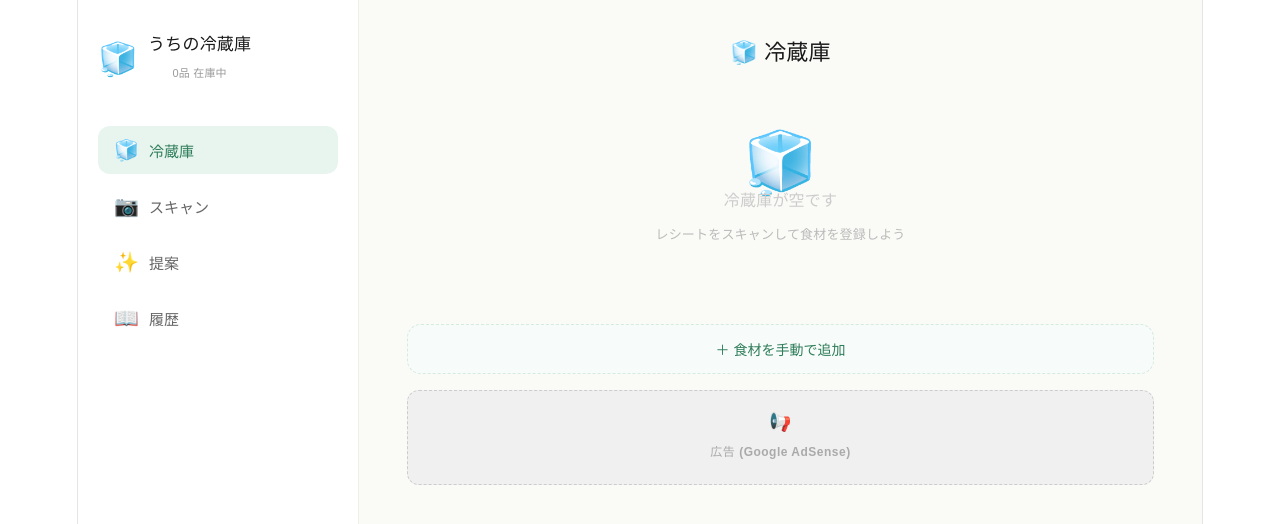
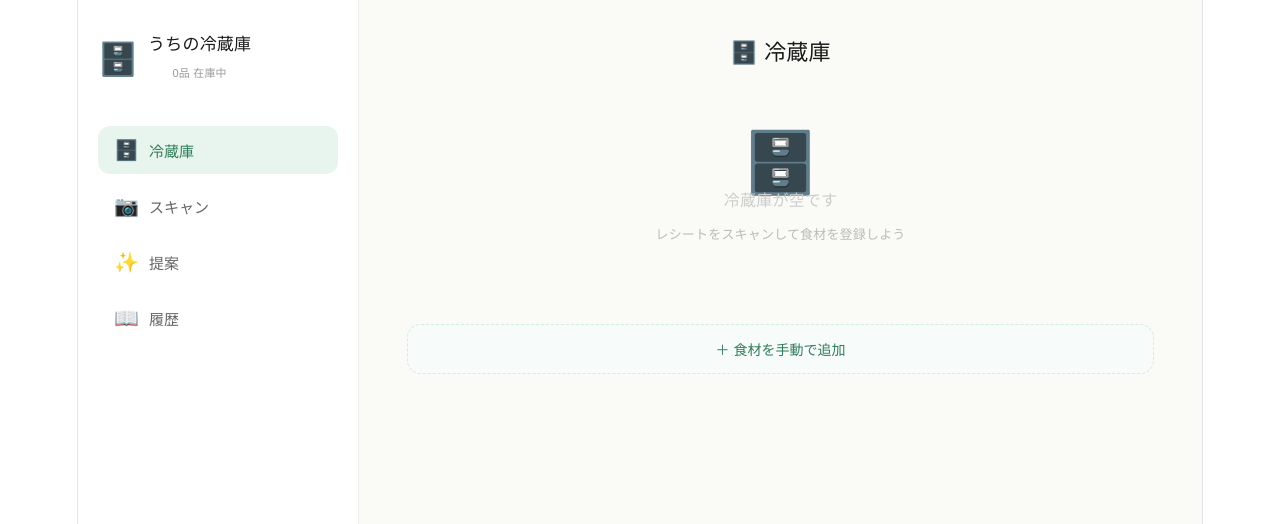
Before and after one commit to kight0122122-del/cook_plan, a React (Vite) app: page / in a window 1280 px wide. Shown: the top 524 px of the page. Built offline with nearby package versions, Linux system fonts and the light colour scheme.

Commit message:
remove ads, change fridge icon to shelf

```diff
--- a/src/FridgeApp.jsx
+++ b/src/FridgeApp.jsx
@@ -92,17 +92,8 @@ function ChoiceChip({ options, value, onChange }) {
   );
 }
 
-function AdPlaceholder({ label = "広告" }) {
-  return (
-    <div style={{
-      background: "#F0F0F0", border: "1px dashed #CCC", borderRadius: 12,
-      padding: "18px 16px", textAlign: "center", color: "#AAA",
-      fontSize: 12, fontWeight: 600, letterSpacing: 0.5, marginBottom: 16,
-    }}>
-      <div style={{ fontSize: 18, marginBottom: 4 }}>📢</div>
-      {label} (Google AdSense)
-    </div>
-  );
+function AdPlaceholder() {
+  return null;
 }
 
 function LoginModal({ onClose }) {
@@ -613,7 +604,7 @@ JSONのみ返し、説明文やMarkdownは不要です。`
 
   const remainingFree = Math.max(0, FREE_LIMIT - suggestCount);
 
-  const tabs = [["fridge", "🧊", "冷蔵庫"], ["scan", "📷", "スキャン"], ["suggest", "✨", "提案"], ["history", "📖", "履歴"]];
+  const tabs = [["fridge", "🗄️", "冷蔵庫"], ["scan", "📷", "スキャン"], ["suggest", "✨", "提案"], ["history", "📖", "履歴"]];
 
   function switchTab(key) {
     setTab(key);
@@ -625,7 +616,7 @@ JSONのみ返し、説明文やMarkdownは不要です。`
     <>
       {fridge.length === 0 ? (
         <div style={{ textAlign: "center", padding: "60px 20px", color: "#BBB" }}>
-          <div style={{ fontSize: 60, marginBottom: 12 }}>🧊</div>
+          <div style={{ fontSize: 60, marginBottom: 12 }}>🗄️</div>
           <div style={{ fontSize: 16, fontWeight: 600, color: "#CCC" }}>冷蔵庫が空です</div>
           <div style={{ fontSize: 13, marginTop: 8 }}>レシートをスキャンして食材を登録しよう</div>
         </div>
@@ -869,7 +860,7 @@ JSONのみ返し、説明文やMarkdownは不要です。`
         {showAddModal && <AddIngredientModal onAdd={handleAddIngredient} onClose={() => setShowAddModal(false)} />}
         <div style={{ background: "#fff", borderBottom: "1px solid #F0EDE8", padding: "20px 20px 0" }}>
           <div style={{ display: "flex", alignItems: "center", gap: 10, marginBottom: 16 }}>
-            <span style={{ fontSize: 28 }}>🧊</span>
+            <span style={{ fontSize: 28 }}>🗄️</span>
             <div>
               <div style={{ fontSize: 18, fontWeight: 800, color: "#1A1A1A" }}>うちの冷蔵庫</div>
               <div style={{ fontSize: 11, color: "#999", marginTop: 1 }}>{fridge.length}品 在庫中</div>
@@ -910,7 +901,7 @@ JSONのみ返し、説明文やMarkdownは不要です。`
         position: "sticky", top: 0, height: "100vh",
       }}>
         <div style={{ display: "flex", alignItems: "center", gap: 10, marginBottom: 32 }}>
-          <span style={{ fontSize: 32 }}>🧊</span>
+          <span style={{ fontSize: 32 }}>🗄️</span>
           <div>
             <div style={{ fontSize: 17, fontWeight: 900, color: "#1A1A1A" }}>うちの冷蔵庫</div>
             <div style={{ fontSize: 11, color: "#999", marginTop: 2 }}>{fridge.length}品 在庫中</div>
```
